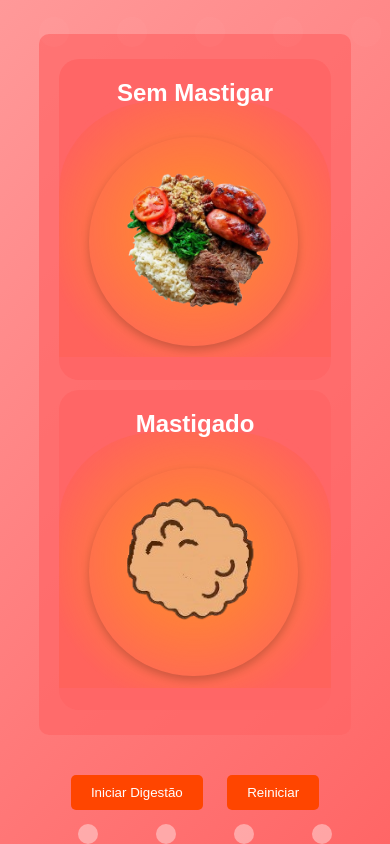
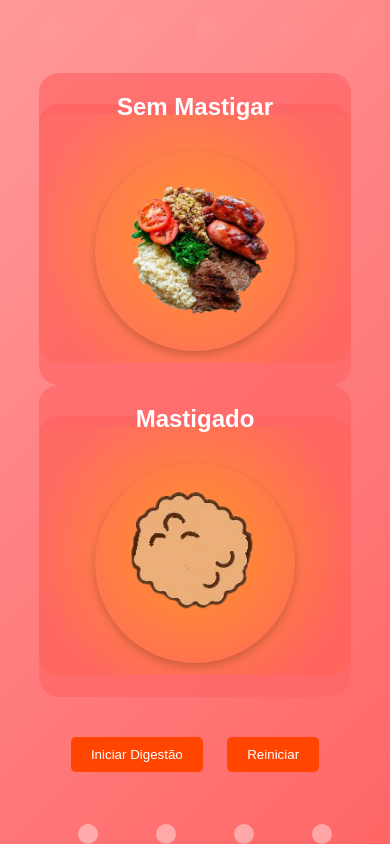
Before and after one commit to IsNanTinfem/Digest-o, a plain HTML site: page index.html in a window 390 px wide. Drawn offline with Linux system fonts and the light colour scheme.

Commit message:
Update index.html

```diff
--- a/index.html
+++ b/index.html
@@ -28,10 +28,6 @@
             margin-bottom: 20px;
             position: relative;
             flex-wrap: wrap;
-            border-radius: 10px; /* Arredonda as bordas suavemente */
-            overflow: hidden; /* Garante que o conteúdo não saia das bordas */
-            background-color: rgba(255, 102, 102, 0.7); /* Mantém a transparência do fundo */
-            padding: 20px; /* Adiciona um espaçamento interno */
         }
 
         .digest-section {
@@ -39,19 +35,12 @@
             flex-direction: column;
             align-items: center;
             justify-content: center;
-            width: 45%;
-            background-color: #ff6666;
+            width: 50%;
+            background-color: rgba(255, 102, 102, 0.7);
             padding: 20px;
-            margin: 10px;
             position: relative;
             z-index: 2;
-            border-radius: 20px; /* Arredonda as bordas das seções individuais */
-            overflow: hidden; /* Garante que o conteúdo não saia das bordas */
-            transition: transform 0.5s ease; /* Transição para animação */
-        }
-
-        .digest {
-            transform: scale(1.05); /* Animação de digerir */
+            border-radius: 20px; /* Arredonda as bordas das seções */
         }
 
         h2 {
@@ -60,9 +49,8 @@
         }
 
         .food img {
-            width: 100%;
-            max-width: 300px;
-            height: auto;
+            width: 300px;
+            height: 300px;
             border-radius: 50%;
             margin: 10px;
             position: relative;
@@ -85,7 +73,38 @@
             background: radial-gradient(circle, rgba(255,165,0,0.5) 20%, rgba(255,69,0,0.1) 80%);
             z-index: -1;
             border-top: 10px solid #ff6666;
-            border-radius: 100px 100px 0 0;
+            border-radius: 20px; /* Arredonda as bordas da simulação */
+        }
+
+        .hidden {
+            display: none;
+        }
+
+        /* Animações de digestão */
+        .digest .food img {
+            animation: digestion 10s forwards;
+        }
+
+        .chewed.digest .food img {
+            animation: digestion-chewed 6s forwards;
+        }
+
+        @keyframes digestion {
+            0% {
+                transform: scale(1);
+            }
+            100% {
+                transform: scale(0.3);
+            }
+        }
+
+        @keyframes digestion-chewed {
+            0% {
+                transform: scale(1);
+            }
+            100% {
+                transform: scale(0.1);
+            }
         }
 
         .bubble {
@@ -139,12 +158,12 @@
 
         @media (max-width: 768px) {
             .digest-section {
-                width: 100%; /* As seções ocupam 100% em telas pequenas */
-                margin: 5px 0; /* Ajusta a margem para não cortar */
+                width: 100%; /* Seção ocupa 100% na tela pequena */
             }
 
             .food img {
-                max-width: 90%; /* Ajusta a largura máxima da imagem */
+                width: 200px; /* Ajusta a largura da imagem para dispositivos móveis */
+                height: auto; /* Mantém a proporção da imagem */
             }
         }
     </style>
@@ -157,7 +176,7 @@
         <div class="digest-section no-chew" id="section-no-chew">
             <h2>Sem Mastigar</h2>
             <div class="food">
-                <img src="./bagulho.png" alt="Sem Mastigar">
+                <img src="bagulho.png" alt="Sem Mastigar">
             </div>
         </div>
 
@@ -165,7 +184,7 @@
         <div class="digest-section chewed" id="section-chew">
             <h2>Mastigado</h2>
             <div class="food">
-                <img src="./Mastigadtrem.png" alt="Mastigado">
+                <img src="Mastigadtrem.png" alt="Mastigado">
             </div>
         </div>
     </div>
```
